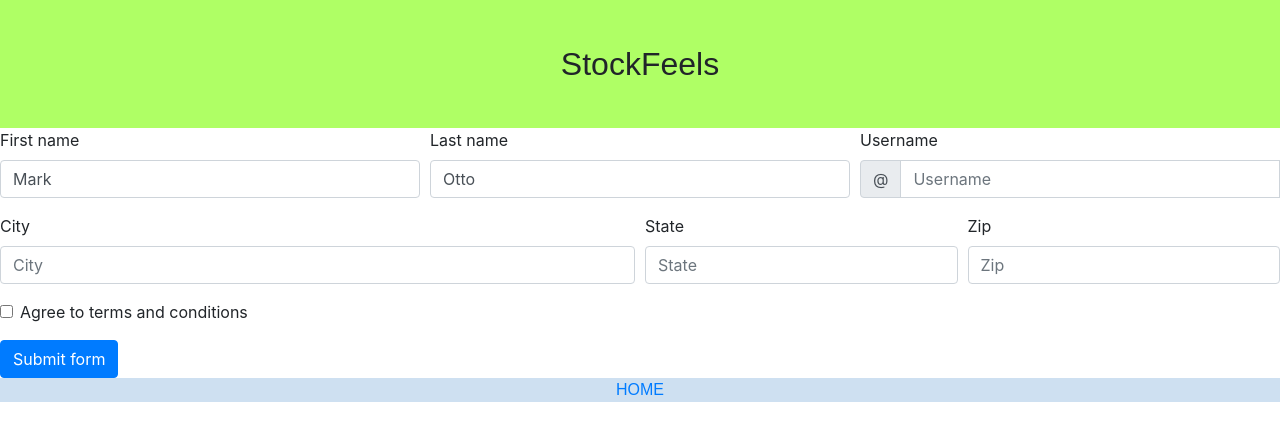
After one commit to lucasdpau/stockfeels, a Flask app: page /test in a window 1280 px wide. The commit adds this page. Shown: the top 441 px of the page. Run offline with Flask 2, Linux system fonts and the light colour scheme; some libraries are stand-ins or nearby versions.

Commit message:
start incorporating bootstrap. registration requires password confirmation

```diff
--- a/app.py
+++ b/app.py
@@ -17,6 +17,9 @@ def after_request(response):
     response.headers["Pragma"] = "no-cache"
     return response
 
+@app.route("/test", methods=["GET"])
+def test():
+    return render_template("test.html")
 
 @app.route('/', methods=['GET', 'POST'])
 def get_index():
@@ -61,6 +64,11 @@ def get_register():
             return "You did not enter a username"
         elif not request.form.get("password"):
             return "You did not enter a password"
+        elif not request.form.get("confirm_password"):
+            return "You did not re-enter a password"
+
+        if not request.form.get("password") == request.form.get("confirm_password"):
+            return "Passwords did not match"
         submitted_username, submitted_pass = request.form.get("username"), request.form.get("password")
         #register functions returns bool depending on if theres a duplicate username
 
--- a/templates/layout_template.html
+++ b/templates/layout_template.html
@@ -4,8 +4,7 @@
         <meta charset="utf-8">
         <meta name="viewport" content="width=device-width, initial-scale=1.0">
         <link href="/static/styles.css" rel="stylesheet">
-        <link href="https://maxcdn.bootstrapcdn.com/bootstrap/4.1.3/css/bootstrap.min.css" rel="stylesheet">
-        <script src="https://maxcdn.bootstrapcdn.com/bootstrap/4.1.3/js/bootstrap.min.js"></script>
+        <link rel="stylesheet" href="https://stackpath.bootstrapcdn.com/bootstrap/4.3.1/css/bootstrap.min.css" integrity="sha384-ggOyR0iXCbMQv3Xipma34MD+dH/1fQ784/j6cY/iJTQUOhcWr7x9JvoRxT2MZw1T" crossorigin="anonymous">
         <title>StockFeels</title>
     </head>
     <body>
@@ -21,5 +20,11 @@
             <a href="/logout">LOGOUT</a>
             {% endif %}
         </footer>
+
+        <!-- Optional JavaScript -->
+        <!-- jQuery first, then Popper.js, then Bootstrap JS -->
+        <script src="https://code.jquery.com/jquery-3.3.1.slim.min.js" integrity="sha384-q8i/X+965DzO0rT7abK41JStQIAqVgRVzpbzo5smXKp4YfRvH+8abtTE1Pi6jizo" crossorigin="anonymous"></script>
+        <script src="https://cdnjs.cloudflare.com/ajax/libs/popper.js/1.14.7/umd/popper.min.js" integrity="sha384-UO2eT0CpHqdSJQ6hJty5KVphtPhzWj9WO1clHTMGa3JDZwrnQq4sF86dIHNDz0W1" crossorigin="anonymous"></script>
+        <script src="https://stackpath.bootstrapcdn.com/bootstrap/4.3.1/js/bootstrap.min.js" integrity="sha384-JjSmVgyd0p3pXB1rRibZUAYoIIy6OrQ6VrjIEaFf/nJGzIxFDsf4x0xIM+B07jRM" crossorigin="anonymous"></script>
     </body>
 </html>
--- /dev/null
+++ b/templates/test.html
@@ -0,0 +1,89 @@
+{% extends "layout_template.html" %}
+{% block main %}
+    <form class="needs-validation" novalidate>
+    <div class="form-row">
+        <div class="col-md-4 mb-3">
+        <label for="validationCustom01">First name</label>
+        <input type="text" class="form-control" id="validationCustom01" placeholder="First name" value="Mark" required>
+        <div class="valid-feedback">
+            Looks good!
+        </div>
+        </div>
+        <div class="col-md-4 mb-3">
+        <label for="validationCustom02">Last name</label>
+        <input type="text" class="form-control" id="validationCustom02" placeholder="Last name" value="Otto" required>
+        <div class="valid-feedback">
+            Looks good!
+        </div>
+        </div>
+        <div class="col-md-4 mb-3">
+        <label for="validationCustomUsername">Username</label>
+        <div class="input-group">
+            <div class="input-group-prepend">
+            <span class="input-group-text" id="inputGroupPrepend">@</span>
+            </div>
+            <input type="text" class="form-control" id="validationCustomUsername" placeholder="Username" aria-describedby="inputGroupPrepend" required>
+            <div class="invalid-feedback">
+            Please choose a username.
+            </div>
+        </div>
+        </div>
+    </div>
+    <div class="form-row">
+        <div class="col-md-6 mb-3">
+        <label for="validationCustom03">City</label>
+        <input type="text" class="form-control" id="validationCustom03" placeholder="City" required>
+        <div class="invalid-feedback">
+            Please provide a valid city.
+        </div>
+        </div>
+        <div class="col-md-3 mb-3">
+        <label for="validationCustom04">State</label>
+        <input type="text" class="form-control" id="validationCustom04" placeholder="State" required>
+        <div class="invalid-feedback">
+            Please provide a valid state.
+        </div>
+        </div>
+        <div class="col-md-3 mb-3">
+        <label for="validationCustom05">Zip</label>
+        <input type="text" class="form-control" id="validationCustom05" placeholder="Zip" required>
+        <div class="invalid-feedback">
+            Please provide a valid zip.
+        </div>
+        </div>
+    </div>
+    <div class="form-group">
+        <div class="form-check">
+        <input class="form-check-input" type="checkbox" value="" id="invalidCheck" required>
+        <label class="form-check-label" for="invalidCheck">
+            Agree to terms and conditions
+        </label>
+        <div class="invalid-feedback">
+            You must agree before submitting.
+        </div>
+        </div>
+    </div>
+    <button class="btn btn-primary" type="submit">Submit form</button>
+    </form>
+
+    <script>
+    // Example starter JavaScript for disabling form submissions if there are invalid fields
+    (function() {
+    'use strict';
+    window.addEventListener('load', function() {
+        // Fetch all the forms we want to apply custom Bootstrap validation styles to
+        var forms = document.getElementsByClassName('needs-validation');
+        // Loop over them and prevent submission
+        var validation = Array.prototype.filter.call(forms, function(form) {
+        form.addEventListener('submit', function(event) {
+            if (form.checkValidity() === false) {
+            event.preventDefault();
+            event.stopPropagation();
+            }
+            form.classList.add('was-validated');
+        }, false);
+        });
+    }, false);
+    })();
+    </script>
+{% endblock %}
```
Also changed, not shown: templates/register.html (+60 -9 lines), database.db, templates/index.html (line endings or trailing spaces), 1 other file.
